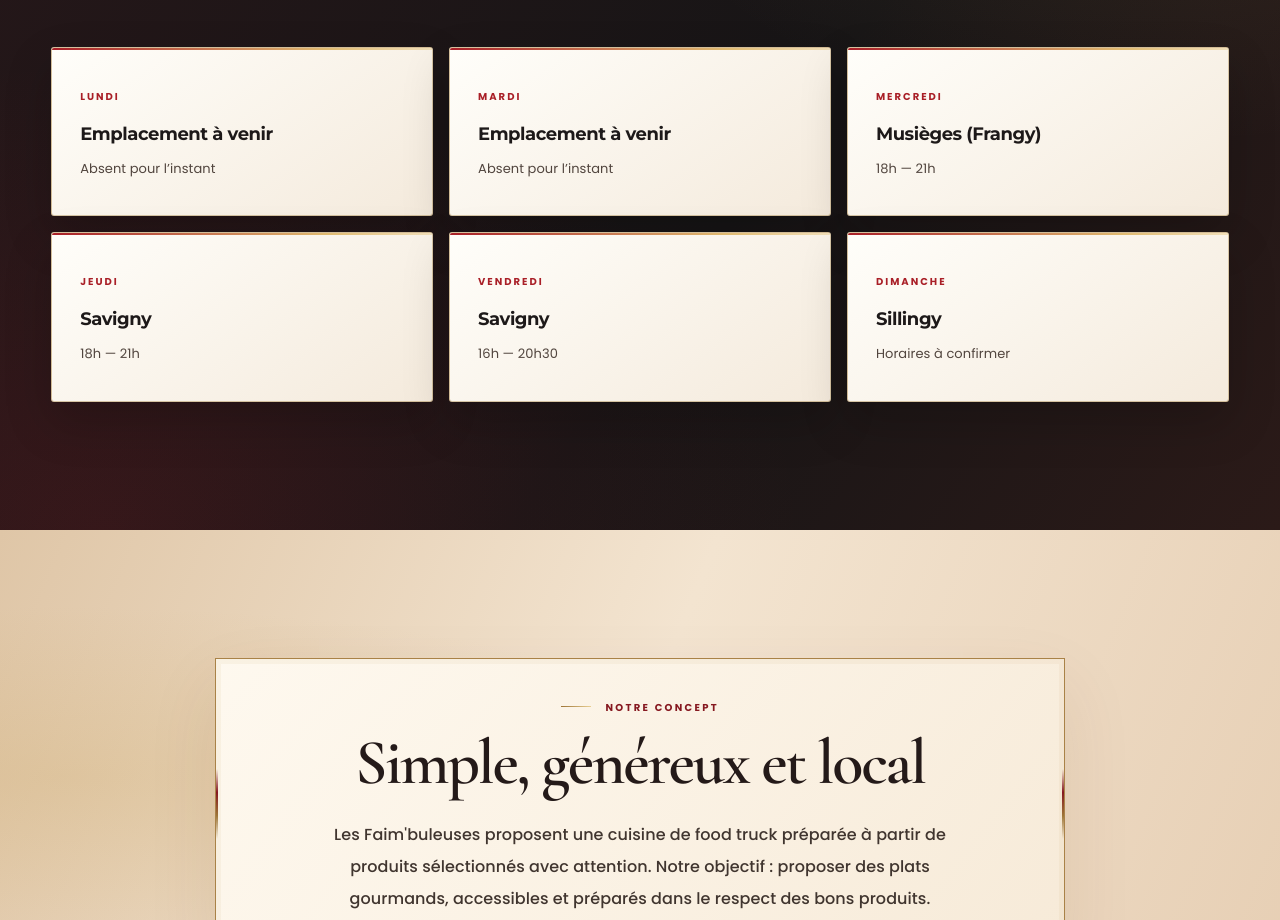
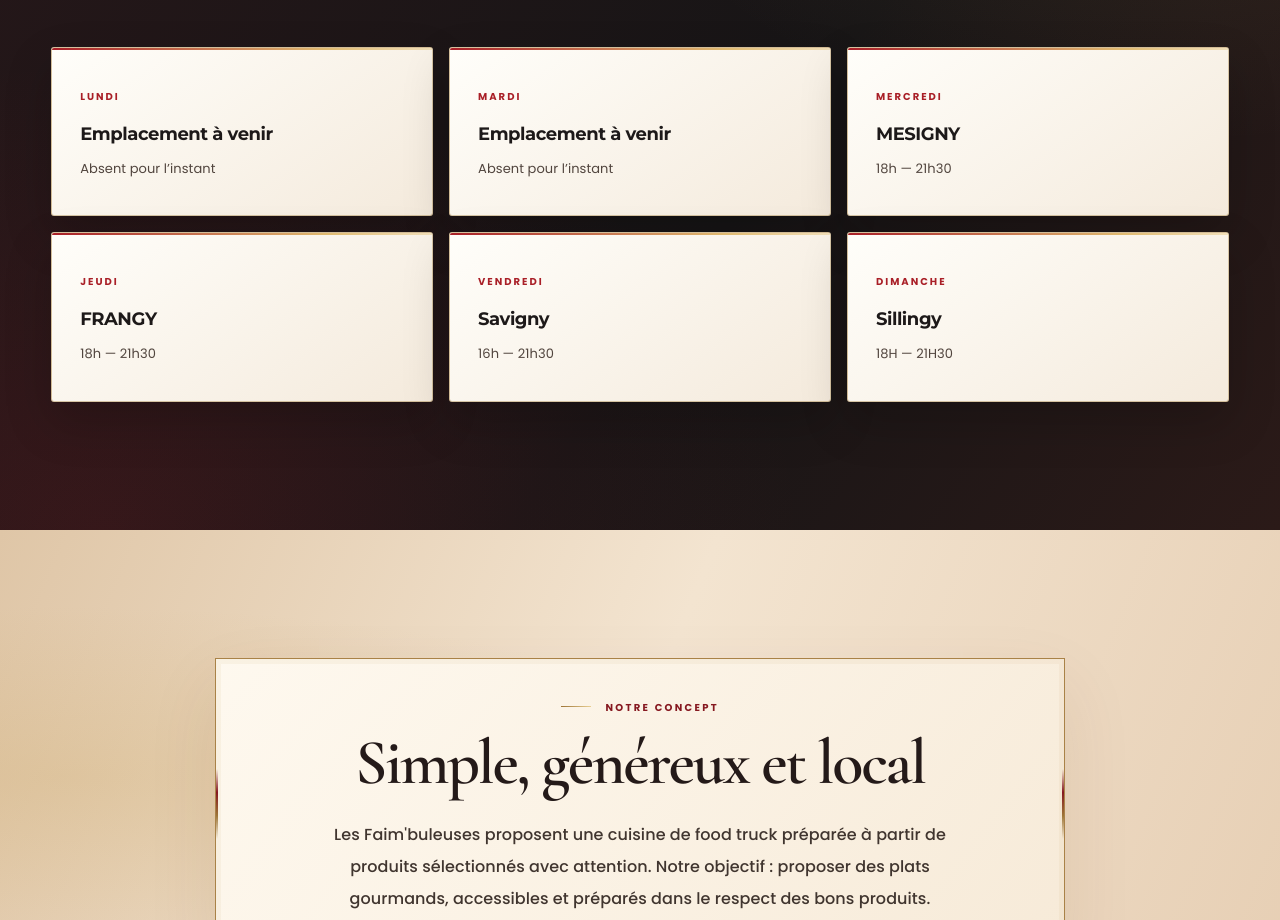
Before and after one commit to Onetiixe/foodtruck, a plain HTML site: page index.html in a window 1280 px wide. Shown: the part 1104-2024 px from the top of the page. Drawn offline with nearby package versions, Linux system fonts and the light colour scheme.

Commit message:
modif du site

```diff
--- a/index.html
+++ b/index.html
@@ -196,11 +196,11 @@
                         </span>
 
                         <h3>
-                            Musièges (Frangy)
+                            MESIGNY
                         </h3>
 
                         <p>
-                            18h — 21h
+                            18h — 21h30
                         </p>
 
                     </article>
@@ -213,11 +213,11 @@
                         </span>
 
                         <h3>
-                            Savigny
+                            FRANGY
                         </h3>
 
                         <p>
-                            18h — 21h
+                            18h — 21h30
                         </p>
 
                     </article>
@@ -234,7 +234,7 @@
                         </h3>
 
                         <p>
-                            16h — 20h30
+                            16h — 21h30
                         </p>
 
                     </article>
@@ -250,7 +250,7 @@
                         </h3>
 
                         <p>
-                            Horaires à confirmer
+                            18H — 21H30
                         </p>
 
                     </article>
```
